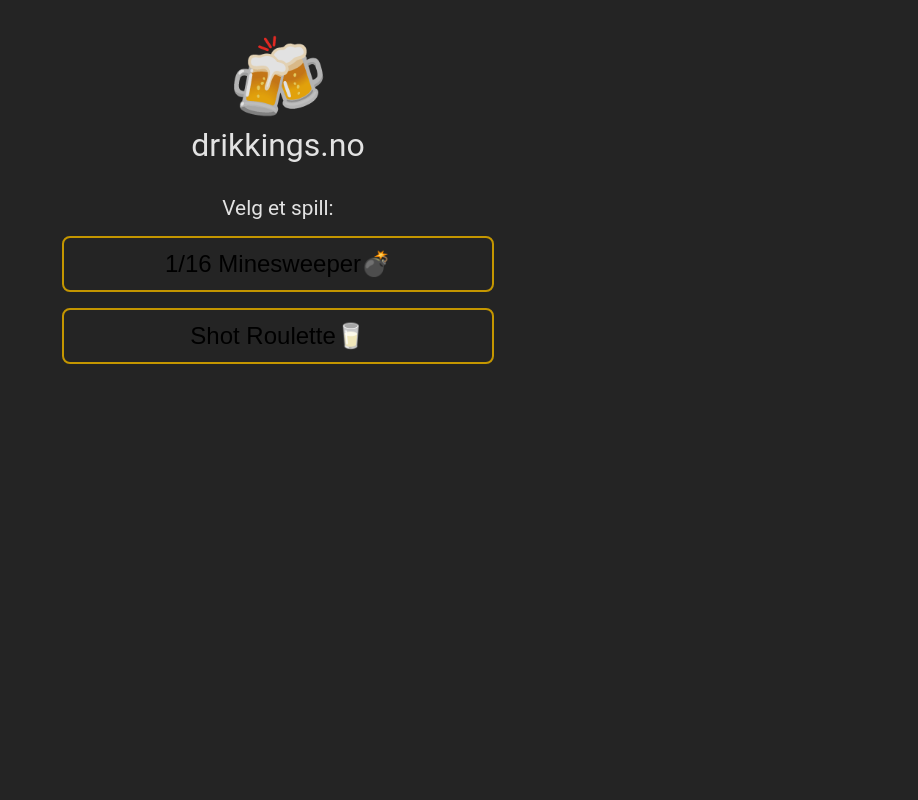
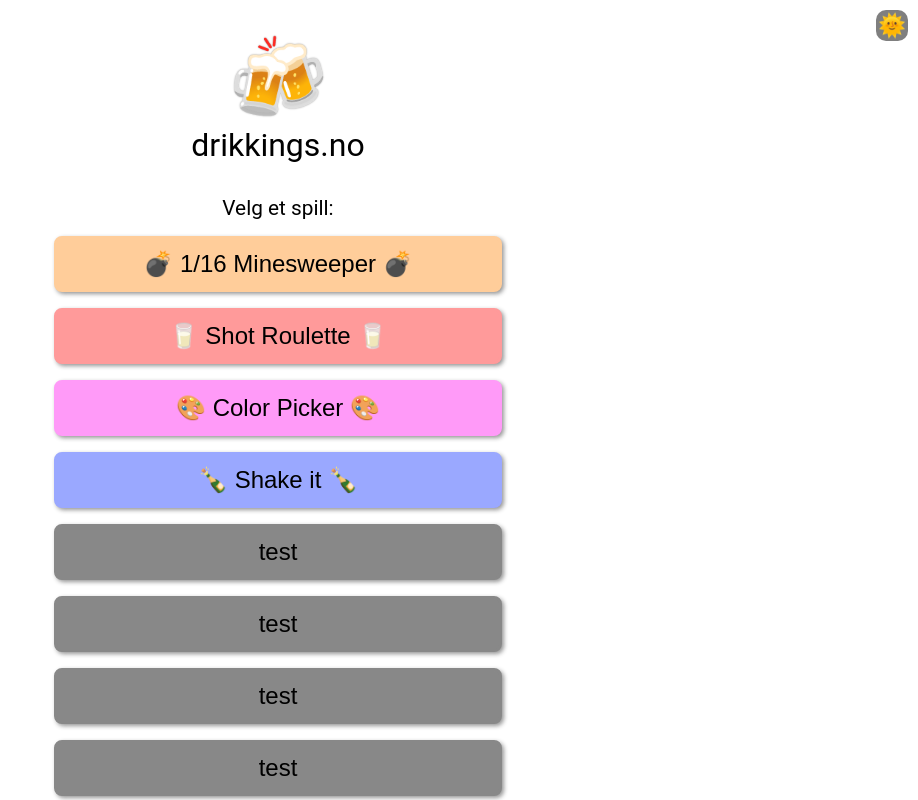
Before and after one commit to DanielFaour/drikkings, a React (Vite) app in the folder drikkings/: page / in a window 1280 px wide. Shown: the top 800 px of the page, without its empty margins (362-1280 px from the left). Built offline with nearby package versions, Linux system fonts and the light colour scheme.

Commit message:
darkmode and css update
added darkmode feature and better styling for buttons

```diff
--- a/drikkings/src/App.css
+++ b/drikkings/src/App.css
@@ -1,13 +1,42 @@
-#root {
-  margin: 0 auto;
-  /* padding: 2rem;
-  text-align: center; */
+body {
+  font-family: 'Roboto', sans-serif;
+  color-scheme: light dark;
+  color: black;
+  background-color: #ffffff;
+
+  font-synthesis: none;
+  text-rendering: optimizeLegibility;
+  -webkit-font-smoothing: antialiased;
+  -moz-osx-font-smoothing: grayscale;
+  transition: 0.1s;
 }
 
-body {
-  margin: 0;
+
+.dark body { /* Dark Mode */
+  background-color: #242424;
+  color: rgba(255, 255, 255, 0.87);
+  transition: 0.1s;
 }
 
+/* BUTTOM FOR THEME CHANGE */
+#btnTheme {
+  position:absolute;
+  top: 10px;
+  right: 10px;
+  border: none;
+  background-color: #00000080;
+  border-radius: 10px;
+  font-size: 1.4rem;
+	padding: 2px;
+	cursor: pointer;
+  z-index: 1500;
+}
+
+.dark #btnTheme {
+  background-color: #00000080;
+}
+
+/* LOGO */
 .title {
   text-align: center;
   margin-top: 2rem;
@@ -17,6 +46,7 @@ body {
 .title h1 {
   margin: 0;
   font-size: 5rem;
+  text-shadow: #2424247a 0px 0px 1.5px;
 }
 
 .title h2 {
@@ -25,13 +55,14 @@ body {
   font-weight: normal;
 }
 
+/* CONTAINER OF BUTTONS FOR GAMES LIST */
 .container {
   display: flex;
   flex-direction: column;
   justify-content: center;
   align-items: center;
-  width: 90%;
-  max-width: 27rem;
+  width: 95%;
+  max-width: 28rem;
   margin: 0 auto;
   gap: 1rem;
 }
@@ -42,12 +73,13 @@ body {
   margin: 0;
 }
 
-button {
+/* GAME LIST BUTTON STYLES */
+/* .container button {
   width: 100%;
   height: 3.5rem;
   font-size: 1.5em;
-  border: #c49600 solid 2px;
-  background-color: #ffffff00;
+  border: #000000 solid 2px;
+  background-color: #000000;
   border-radius: 8px;
 	padding: 0;
 	cursor: pointer;
@@ -66,9 +98,27 @@ button:active {
   color: #242424;
 }
 
+.dark .container button {
+  border: #c49600 solid 2px;
+  background-color: #ffffff00;
+  border-radius: 8px;
+  transition: 0.1s;
+}
+
+.dark button:hover {
+  transition: 0.1s;
+  background-color: #c49600;
+  color: #242424;
+}
+
+.dark button:active {
+  transition: 0.1s;
+  background-color: #c49600;
+  color: #242424;
+} */
+
 
 /* GAME CSS */
-
 .game {
   position: absolute; /* This makes the element overlap the entire page */
   top: 0;   /* Aligns to the top of the screen */
@@ -79,5 +129,9 @@ button:active {
   display: flex;
   text-align: center;
   flex-direction: column;
+  background-color: #ffffff;
+}
+
+.dark .game {
   background-color: #242424;
 }
--- a/drikkings/src/App.jsx
+++ b/drikkings/src/App.jsx
@@ -1,6 +1,7 @@
 import { useState } from 'react'
 import { BrowserRouter as Router, Routes, Route } from 'react-router-dom';
 import './App.css'
+import ThemeToggle from './components/ThemeToggle';
 import GamesCards from './components/GamesCards'
 import Game1 from './components/games/Game1';
 import Game2 from './components/games/Game2';
@@ -10,6 +11,7 @@ function App() {
 
   return (
     <>
+      <ThemeToggle />
       <div className="title">
         <h1>🍻</h1>
         <h2>drikkings.no</h2>
--- a/drikkings/src/components/GamesCards.jsx
+++ b/drikkings/src/components/GamesCards.jsx
@@ -1,12 +1,31 @@
 
 import { useNavigate } from 'react-router-dom';
+import './styles/buttons.css'
 
 function GamesCards() {
   const navigate = useNavigate();
+  const Button = ({ label, border, bg, text, onClick }) => {
+    return (
+      <button onClick={onClick} style={{ "--btn-border": border, "--btn-bg": bg, "--btn-text": text }}>
+        {label}
+      </button>
+    );
+  };
   return (
     <>
-      <button onClick={() => navigate('/games/game1')} className="button">1/16 Minesweeper💣</button>
-      <button onClick={() => navigate('/games/game2')} className="button">Shot Roulette🥛</button>
+      <Button onClick={() => navigate('/games/game1')} label="💣 1/16 Minesweeper 💣" border="#FFCD9A" bg="#FFCD9A" text="black" />
+      <Button onClick={() => navigate('/games/game2')} label="🥛 Shot Roulette 🥛" border="#FF9A9A" bg="#FF9A9A" text="black" />
+      <Button onClick={() => navigate('/')} label="🎨 Color Picker 🎨" border="#FF9AF8" bg="#FF9AF8" text="black" />
+      <Button onClick={() => navigate('/')} label="🍾 Shake it 🍾" border="#9AA8FF" bg="#9AA8FF" text="black" />
+      <Button label={"test"}></Button>
+      <Button label={"test"}></Button>
+      <Button label={"test"}></Button>
+      <Button label={"test"}></Button>
+      <Button label={"test"}></Button>
+      <Button label={"test"}></Button>
+      <Button label={"test"}></Button>
+      <Button label={"test"}></Button>
+      <Button label={"test"}></Button>
     </>
   )
 }
--- /dev/null
+++ b/drikkings/src/components/ThemeToggle.jsx
@@ -0,0 +1,26 @@
+import { useState, useEffect } from 'react';
+
+function ThemeToggle() {
+  // Get theme from localStorage or default to light mode
+  const [darkMode, setDarkMode] = useState(() => {
+    return localStorage.getItem('theme') === 'dark';
+  });
+
+  useEffect(() => {
+    if (darkMode) {
+      document.documentElement.classList.add('dark');
+      localStorage.setItem('theme', 'dark');
+    } else {
+      document.documentElement.classList.remove('dark');
+      localStorage.setItem('theme', 'light');
+    }
+  }, [darkMode]);
+
+  return (
+    <button id="btnTheme" onClick={() => setDarkMode(!darkMode)}>
+      {darkMode ? '🌚' : '🌞'}
+    </button>
+  );
+}
+
+export default ThemeToggle;
--- /dev/null
+++ b/drikkings/src/components/styles/buttons.css
@@ -0,0 +1,37 @@
+:root {
+    --btn-border: #888888;
+    --btn-bg: #888888;
+    --btn-text: black;
+    /* --btn-hover-bg: #333333; */
+    /* --btn-hover-border: #333333; */
+  }
+
+  /* Default button styles */
+  .container button {
+    width: 100%;
+    height: 3.5rem;
+    font-size: 1.5em;
+    border: var(--btn-border) solid 3px;
+    background-color: var(--btn-bg);
+    color: var(--btn-text);
+    border-radius: 8px;
+    padding: 0;
+    cursor: pointer;
+    transition: 0.1s;
+    box-shadow: #2424247a 2px 2px 4px;
+  }
+
+  /* Hover & Active Effects */
+  button:hover,
+  button:active {
+    /* background-color: var(--btn-hover-bg);
+    border-color: var(--btn-hover-border);
+    color: var(--btn-hover-text); */
+    filter:brightness(0.825)
+  }
+
+    /* Dark Mode */
+    .dark .container button {
+        background-color: #242424;
+        color: rgba(255, 255, 255, 0.87);
+    }
--- a/drikkings/src/index.css
+++ /dev/null
@@ -1,12 +0,0 @@
-:root {
-  font-family: 'Roboto', sans-serif;
-
-  color-scheme: light dark;
-  color: rgba(255, 255, 255, 0.87);
-  background-color: #242424;
-
-  font-synthesis: none;
-  text-rendering: optimizeLegibility;
-  -webkit-font-smoothing: antialiased;
-  -moz-osx-font-smoothing: grayscale;
-}
--- a/drikkings/src/main.jsx
+++ b/drikkings/src/main.jsx
@@ -1,7 +1,6 @@
 import React from 'react';
 import ReactDOM from 'react-dom/client';
 import { BrowserRouter } from 'react-router-dom';
-import './index.css'
 import App from './App.jsx';
 
 ReactDOM.createRoot(document.getElementById('root')).render(
```
Also changed, not shown: drikkings/src/components/games/g_assets/b_tapped.png (added), drikkings/src/components/games/g_assets/b_untapped.png (added).
